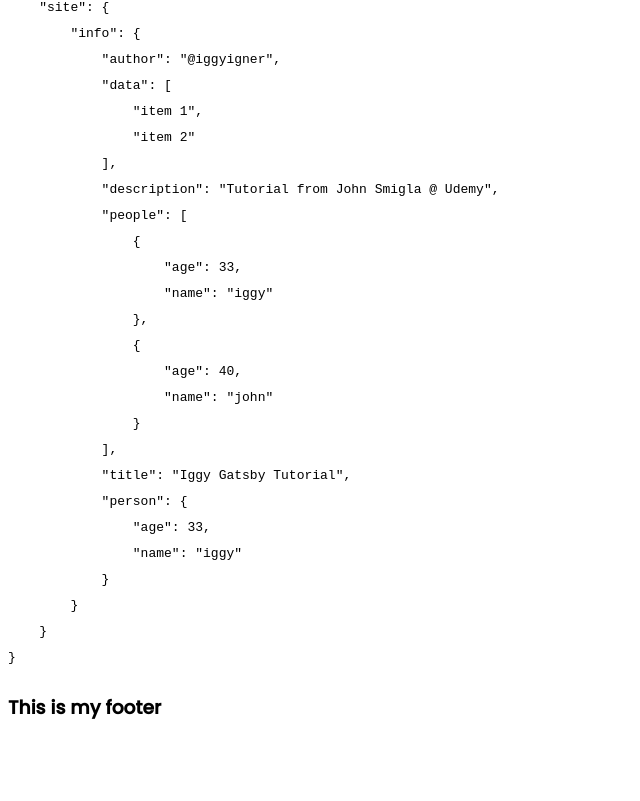
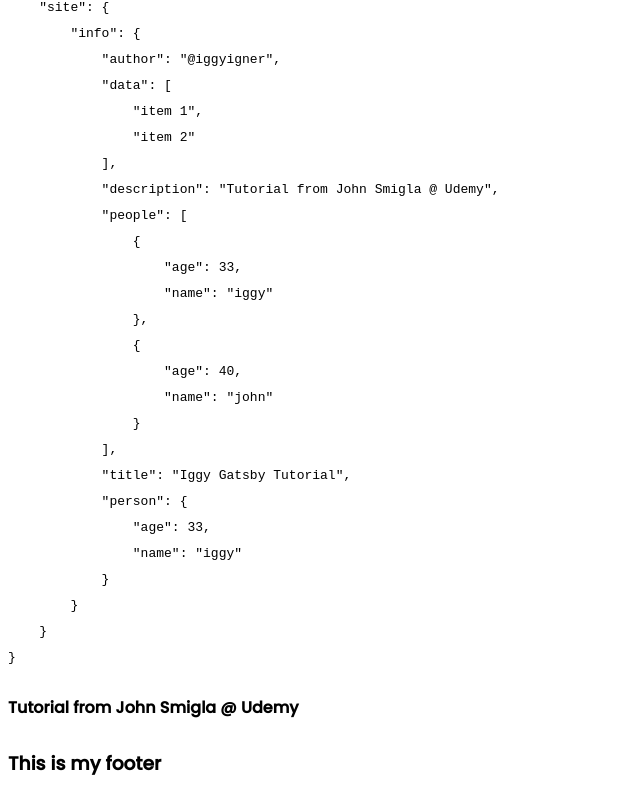
Before and after one commit to iggyigner/gatsby-tutorial, a Gatsby site: page /examples in a window 1280 px wide. Shown: the part 486-1287 px from the top of the page, without its empty margins (0-640 px from the left). Before the commit the page ends 1231 px from the top, so only its background shows below. Built offline with nearby package versions, Linux system fonts and the light colour scheme; Gatsby itself is replaced by a stand-in of ours.

Commit message:
Add a PageQuery to examples.js, thru 33

```diff
--- a/src/pages/examples.js
+++ b/src/pages/examples.js
@@ -3,17 +3,56 @@ import Layout from "../components/Layout"
 // Because Header is a default export, you can import/name the component whatever you want
 import Header from "../examples/Header"
 import HeaderStatic from "../examples/HeaderStatic"
+import { graphql } from "gatsby"
 
 //what's super cool here is you can create mutiple graphql queries in separate components
 //and import them onto a single page. So you can have multiple graphql components per page
-const examples = () => {
+// Here, we use the useStaticQuery hook (most common and newest), StaticQuery (a component that makes the query and the you
+// import it), and finally a PageQuery (makes a call for data from a page, allowing you to programatically create pages)
+const examples = ({ data }) => {
+  // Gatsby makes a bunch of info available to the props object by default - just place props in the () above and then
+  // console.log(props) to see it. Once you add the export const data = graphql`...` below, you'll see the data
+  // object show up inside the props object
+  // Here, we will destructure just to pull out the data, and you can fully or partially destructure wherever you want - personal preference
+  // you can add the data object to this by setting up a PageQuery, which allows you
+  // to programmatically setup pages that pull data
+  // Important: You can place StaticQuery inside pages, but you cannot place PageQuery anywhere other than a page
+  // console.log(props)
+
+  const {
+    site: {
+      info: { description },
+    },
+  } = data
+
   return (
     <Layout>
       <h1>Hello from the Examples Page</h1>
       <Header />
       <HeaderStatic />
+      <h4>{description}</h4>
     </Layout>
   )
 }
 
+export const data = graphql`
+  query MyQuery {
+    site {
+      info: siteMetadata {
+        author
+        data
+        description
+        people {
+          age
+          name
+        }
+        title
+        person {
+          age
+          name
+        }
+      }
+    }
+  }
+`
 export default examples
```
